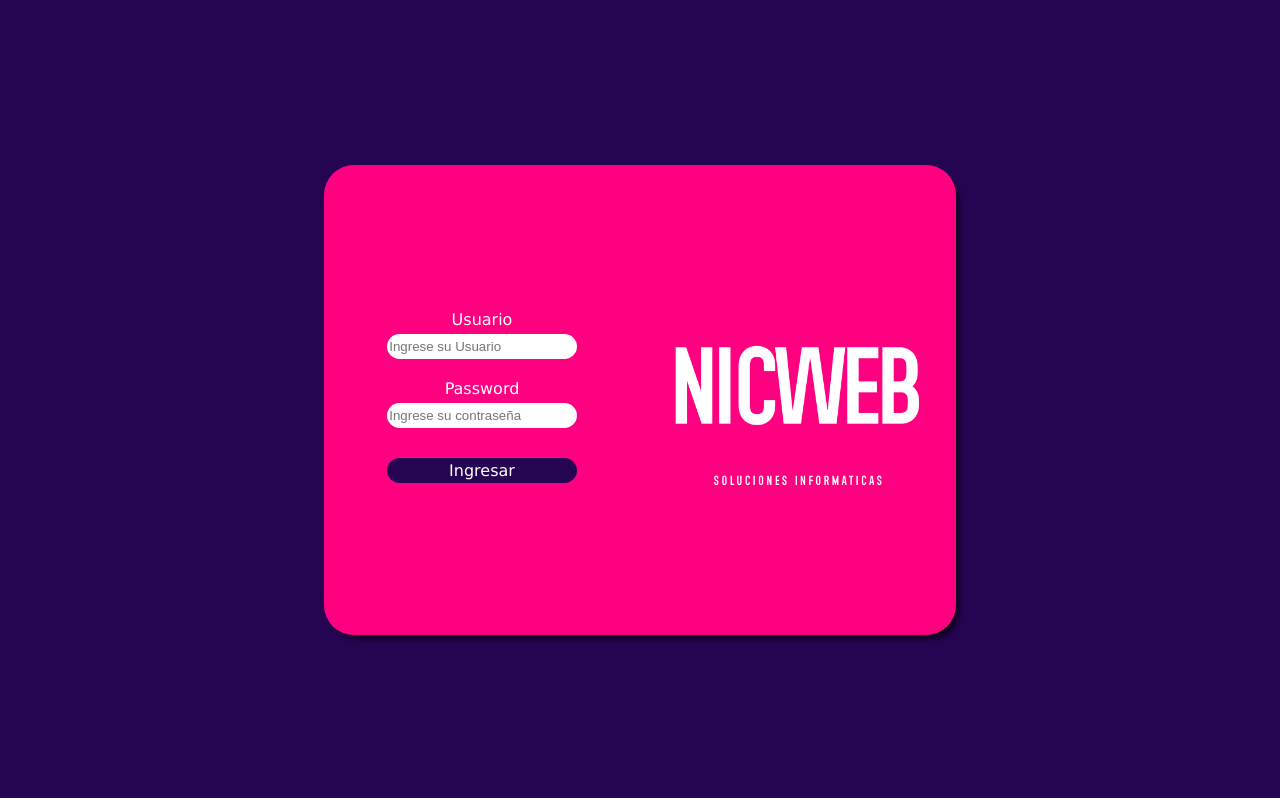
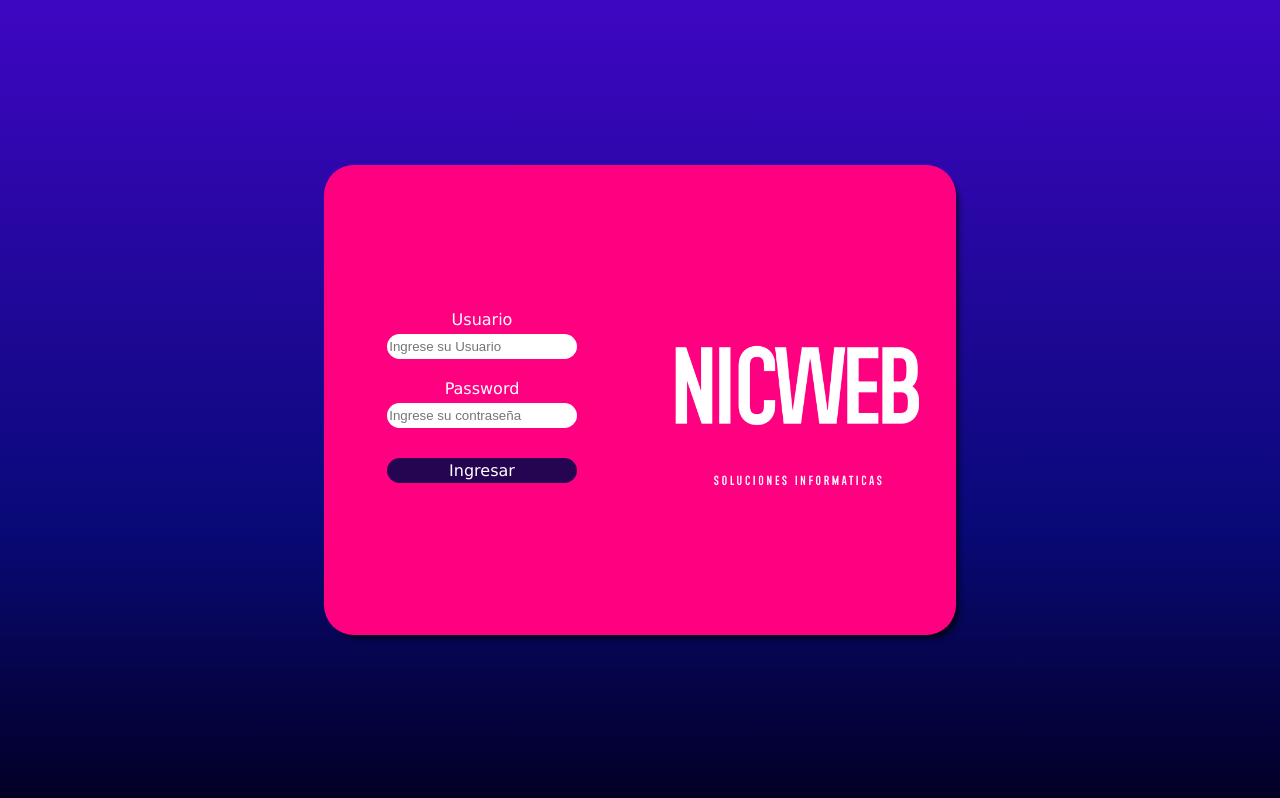
Before and after one commit to nachoo84/login, a plain HTML site: page index.html in a window 1280 px wide. Drawn offline with Linux system fonts and the light colour scheme.

Commit message:
modifique degradado index

```diff
--- a/index.css
+++ b/index.css
@@ -1,5 +1,6 @@
 body {
-    background-color: rgb(37, 4, 82);
+    background: rgb(2,0,36);
+background: linear-gradient(360deg, rgba(2,0,36,1) 0%, rgba(9,9,121,1) 35%, rgba(63,6,195,1) 100%);
     font-family: Verdana, Geneva, Tahoma, sans-serif;
     font-size: 16px;
 }
```
